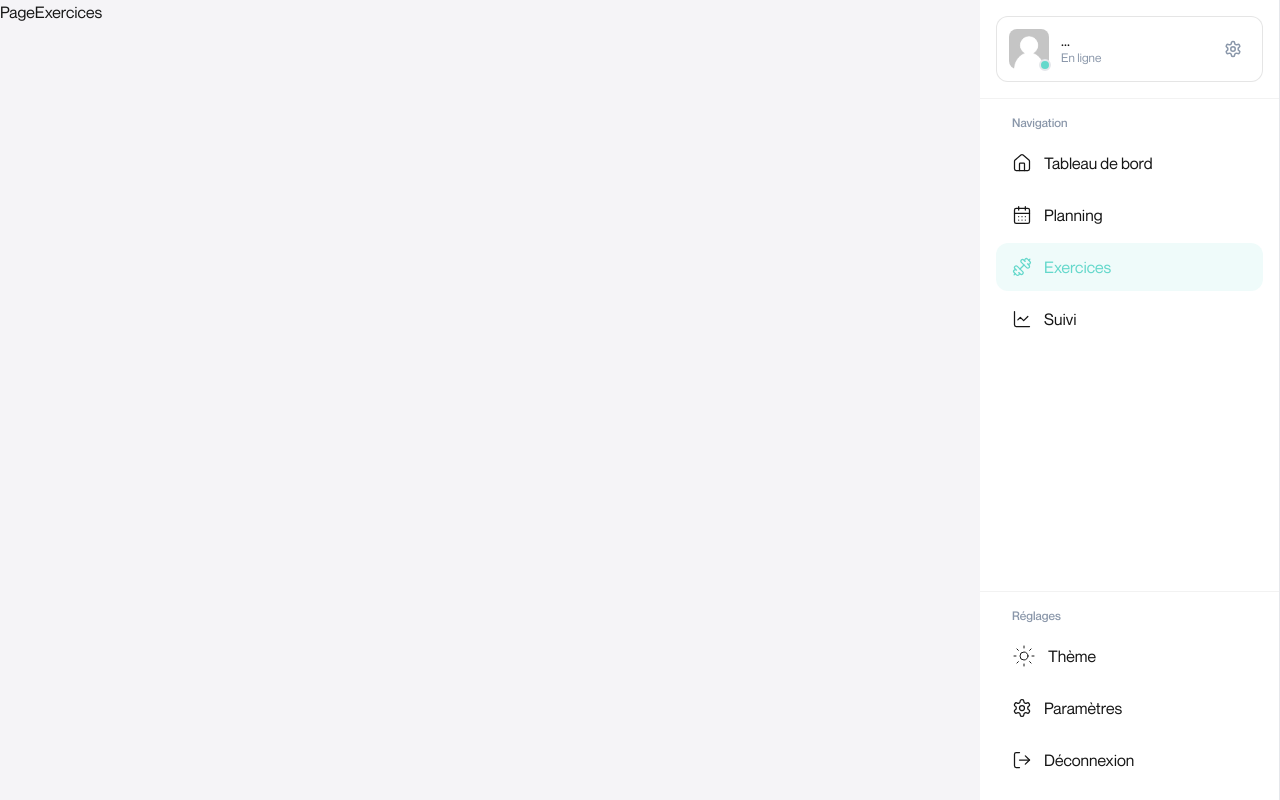
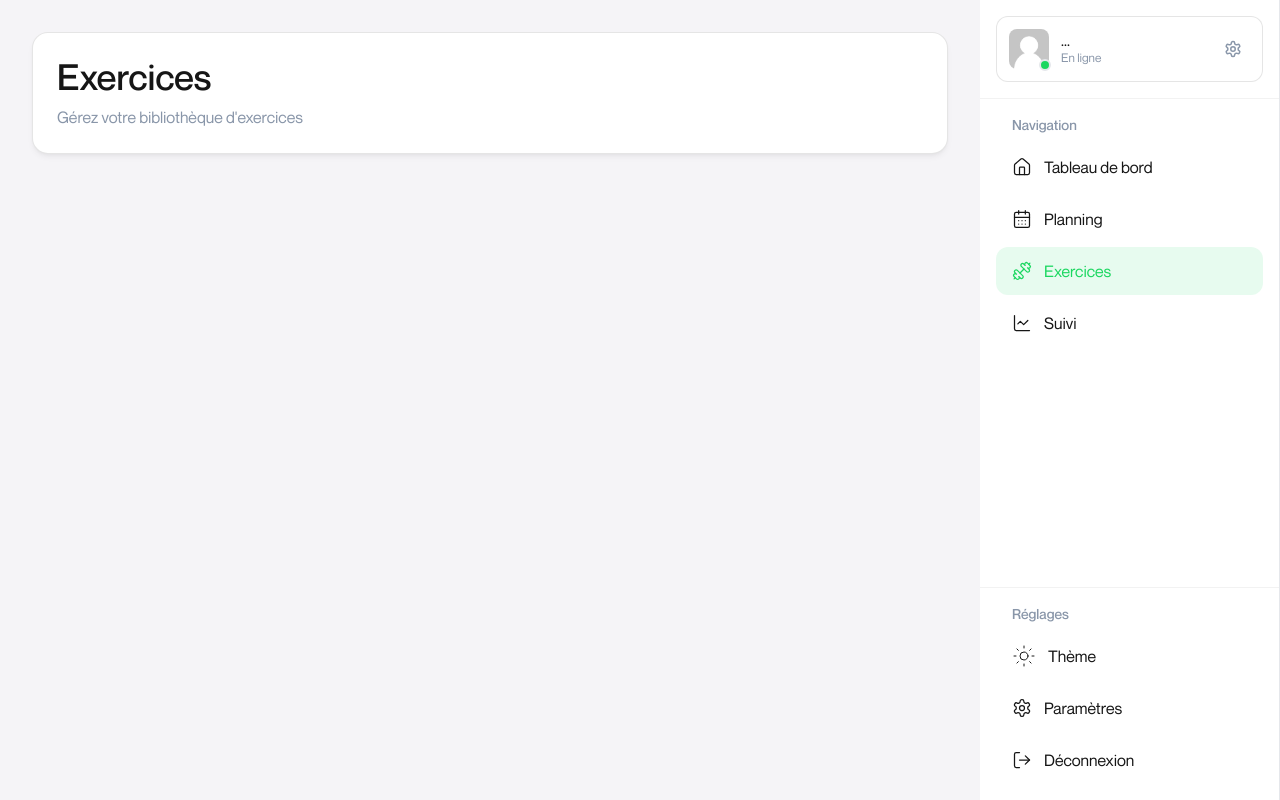
Before and after one commit to nRayen/Sportify, a Next.js app: page /exercices in a window 1280 px wide. Built offline with nearby package versions, Linux system fonts and the light colour scheme; no server answers.

Commit message:
(main) : new sidebar

```diff
--- a/package.json
+++ b/package.json
@@ -32,6 +32,7 @@
     "eslint-config-next": "15.1.4",
     "postcss": "^8",
     "prisma": "^6.2.1",
+    "tailwind-scrollbar": "^4.0.1",
     "tailwindcss": "^3.4.1"
   }
 }
--- a/src/app/(app)/dashboard/page.jsx
+++ b/src/app/(app)/dashboard/page.jsx
@@ -24,10 +24,8 @@ const PageDashboard = async () => {
 
 	const streak = 7;
 
-
-
 	return (
-		<div className="h-full w-full gap-8 grid p-8 grid-cols-1 grid-rows-none lg:grid-cols-2">
+		<div className="h-full w-full gap-8 grid p-4 pb-20 sm:p-6 sm:pb-24 lg:p-8 lg:pb-32 grid-cols-1 grid-rows-none lg:grid-cols-2">
 			<section className="flex flex-col gap-8">
 				{/* Welcome & Date */}
 				<div className="bg-bgtone p-6 rounded-2xl border-[1px] border-black/10 dark:border-white/5 shadow-md shadow-black/5 dark:shadow-white/5">
--- a/src/app/(app)/exercices/page.jsx
+++ b/src/app/(app)/exercices/page.jsx
@@ -1,5 +1,14 @@
 const PageExercices = () => {
-	return <div>PageExercices</div>;
+	return (
+		<div className="w-full p-4 pb-20 sm:p-6 sm:pb-24 lg:p-8 lg:pb-32">
+			<div className="bg-bgtone p-4 sm:p-6 rounded-2xl border-[1px] border-black/10 dark:border-white/5 shadow-md shadow-black/5 dark:shadow-white/5 mb-6 sm:mb-8">
+				<h1 className="text-3xl sm:text-4xl font-medium mb-2">Exercices</h1>
+				<p className="text-text-secondary">
+					Gérez votre bibliothèque d'exercices
+				</p>
+			</div>
+		</div>
+	);
 };
 
 export default PageExercices;
--- a/src/app/(app)/layout.jsx
+++ b/src/app/(app)/layout.jsx
@@ -3,9 +3,9 @@ import SideBarController from "@/components/sidebar/SideBarController";
 
 const AppLayout = ({ children }) => {
 	return (
-		<div className="w-screen min-h-screen h-fit flex flex-col-reverse justify-end lg:flex-row overflow-x-hidden relative">
+		<div className="w-screen min-h-screen h-full flex flex-col-reverse justify-end lg:flex-row overflow-x-hidden relative">
 			<PageAnimation>
-				<main className="h-full w-full">{children}</main>
+				<main className="w-full">{children}</main>
 			</PageAnimation>
 			<SideBarController />
 		</div>
--- a/src/app/(app)/planning/page.jsx
+++ b/src/app/(app)/planning/page.jsx
@@ -13,7 +13,6 @@ import {
 import PlanningDayCard from "@/components/planning/PlanningDayCard";
 
 const PagePlanning = () => {
-
 	const [showNewSessionModal, setShowNewSessionModal] = useState(false);
 	const [currentWeek, setCurrentWeek] = useState(new Date());
 	const [exercises, setExercises] = useState([
@@ -155,7 +154,7 @@ const PagePlanning = () => {
 	};
 
 	return (
-		<div className="h-full w-full p-4 sm:p-6 lg:p-8">
+		<div className=" w-full p-4 pb-20 sm:p-6 sm:pb-24 lg:p-8 lg:pb-32">
 			{/* Header Section */}
 			<div className="bg-bgtone p-4 sm:p-6 rounded-2xl border-[1px] border-black/10 dark:border-white/5 shadow-md shadow-black/5 dark:shadow-white/5 mb-6 sm:mb-8">
 				<div className="flex flex-col sm:flex-row sm:items-center justify-between gap-4 sm:gap-0 mb-6">
@@ -204,7 +203,7 @@ const PagePlanning = () => {
 			</div>
 
 			{/* Calendar Grid */}
-			<div className="flex flex-col sm:flex-row flex-wrap gap-4 overflow-x-auto h-full">
+			<div className="flex flex-col sm:flex-row flex-wrap gap-4 overflow-x-auto">
 				{getWeekDates().map((date) => (
 					<PlanningDayCard
 						key={date.toISOString()}
@@ -238,7 +237,7 @@ const PagePlanning = () => {
 								</div>
 							</div>
 
-							<div className="p-4 sm:p-6 overflow-y-auto flex-1">
+							<div className="p-4 sm:p-6 overflow-y-auto flex-1 custom-scrollbar">
 								<form className="space-y-6">
 									<div className="grid grid-cols-1 lg:grid-cols-2 gap-6 h-full">
 										{/* Left Column - Basic Info & Objective */}
--- a/src/app/(app)/suivi/page.jsx
+++ b/src/app/(app)/suivi/page.jsx
@@ -1,5 +1,12 @@
 const PageSuivi = () => {
-	return <div>PageSuivi</div>;
+	return (
+		<div className="w-full p-4 pb-20 sm:p-6 sm:pb-24 lg:p-8 lg:pb-32">
+			<div className="bg-bgtone p-4 sm:p-6 rounded-2xl border-[1px] border-black/10 dark:border-white/5 shadow-md shadow-black/5 dark:shadow-white/5 mb-6 sm:mb-8">
+				<h1 className="text-3xl sm:text-4xl font-medium mb-2">Suivi</h1>
+				<p className="text-text-secondary">Suivez votre progression</p>
+			</div>
+		</div>
+	);
 };
 
 export default PageSuivi;
--- a/src/app/globals.css
+++ b/src/app/globals.css
@@ -6,43 +6,47 @@
   border: 1px solid red;
 } */
 
+@layer utilities {
+	.custom-scrollbar {
+		@apply scrollbar-thin scrollbar-track-background dark:scrollbar-track-background-dark scrollbar-thumb-primary/20 hover:scrollbar-thumb-primary/30 scrollbar-thumb-rounded-full;
+	}
+}
+
 /* Bg  */
 .bg-bgcolor {
-  @apply bg-background dark:bg-background-dark
+	@apply bg-background dark:bg-background-dark;
 }
 .bg-bgcolor-inverted {
-  @apply dark:bg-background bg-background-dark
+	@apply dark:bg-background bg-background-dark;
 }
-
 
 /* Bg tone */
 .bg-bgtone {
-  @apply bg-backgroundTone dark:bg-backgroundTone-dark
+	@apply bg-backgroundTone dark:bg-backgroundTone-dark;
 }
 .bg-bgtone-inverted {
-  @apply dark:bg-backgroundTone bg-backgroundTone-dark
+	@apply dark:bg-backgroundTone bg-backgroundTone-dark;
 }
-
 
 /* Texte */
 .text-default {
-  @apply text-text-primary dark:text-text-primary-dark
+	@apply text-text-primary dark:text-text-primary-dark;
 }
 
 .text-inverted {
-  @apply dark:text-text-primary text-text-primary-dark
+	@apply dark:text-text-primary text-text-primary-dark;
 }
 
 @font-face {
-  font-family: 'NeueMontreal';
-  src: url('/fonts/NeueMontreal-Regular.woff2') format('woff2');
+	font-family: "NeueMontreal";
+	src: url("/fonts/NeueMontreal-Regular.woff2") format("woff2");
 	font-weight: normal;
 	font-style: normal;
 }
 
 @font-face {
-  font-family: 'NeueMontreal';
-  src: url('/fonts/NeueMontreal-Medium.woff2') format('woff2');
+	font-family: "NeueMontreal";
+	src: url("/fonts/NeueMontreal-Medium.woff2") format("woff2");
 	font-weight: 500;
 	font-style: normal;
 }
@@ -50,11 +54,12 @@
 body {
 	font-family: Arial, Helvetica, sans-serif;
 	display: flex;
-  justifiy-content: center;
-  align-items : center;
-  min-height : 100vh;
+	flex-direction: column;
+	min-height: 100vh;
+	height: 100vh;
 }
 
 html {
+	height: 100%;
 	@apply transition-colors duration-500;
 }
--- a/src/components/PageAnimation.jsx
+++ b/src/components/PageAnimation.jsx
@@ -1,4 +1,4 @@
-"use client"
+"use client";
 
 import { AnimatePresence, motion } from "framer-motion";
 import { usePathname } from "next/navigation";
@@ -10,9 +10,9 @@ const PageAnimation = ({ children }) => {
 		<AnimatePresence mode="wait">
 			<motion.div
 				key={pathname}
-                className="w-full h-full"
-				initial={{ opacity: 0}}
-				animate={{ opacity: 1}}
+				className="w-full min-h-screen flex flex-col-reverse lg:flex-row overflow-y-auto overflow-x-hidden relative custom-scrollbar"
+				initial={{ opacity: 0 }}
+				animate={{ opacity: 1 }}
 				transition={{ duration: 0.4, ease: "easeInOut" }}
 			>
 				{children}
--- a/src/components/sidebar/SideBar.jsx
+++ b/src/components/sidebar/SideBar.jsx
@@ -38,7 +38,7 @@ const SideBar = ({ isOpen, setIsOpen }) => {
 
 			{/* Navigation */}
 			<div className="flex-1 overflow-y-auto p-4">
-				<h3 className="text-xs font-medium text-text-secondary px-4 mb-2">
+				<h3 className="text-sm font-medium text-text-secondary px-4 mb-2">
 					Navigation
 				</h3>
 				<SideBarNav itemstyle={itemstyle} />
@@ -46,7 +46,7 @@ const SideBar = ({ isOpen, setIsOpen }) => {
 
 			{/* Bottom Section */}
 			<div className="p-4 border-t-[1px] border-black/5 dark:border-white/5">
-				<h3 className="text-xs font-medium text-text-secondary px-4 mb-2">
+				<h3 className="text-sm font-medium text-text-secondary px-4 mb-2">
 					Réglages
 				</h3>
 				<div className="flex flex-col gap-1">
--- a/src/components/sidebar/SideBarController.jsx
+++ b/src/components/sidebar/SideBarController.jsx
@@ -1,34 +1,32 @@
 "use client";
-import { Menu } from "lucide-react";
+import { Menu, X } from "lucide-react";
 import { useState } from "react";
 import SideBar from "./SideBar";
+import LogoSVG from "../SVG/LogoSVG";
 
 const SideBarController = () => {
 	const [isOpen, setIsOpen] = useState(false);
 
 	return (
-		<>
-			<>
-				<header className=" sidebar lg:hidden text-default bg-gradient-to-b to-background from-backgroundTone dark:to-background-dark dark:from-backgroundTone-dark  h-14 flex justify-between items-center px-2">
-					<h1 className="text-lg text-default">Sportify</h1>
+		<div className="sidebar">
+			<header className="lg:hidden text-default bg-bgtone border-b-[1px] border-black/10 dark:border-white/5 h-16 flex justify-between items-center px-4">
+				<div className="flex items-center gap-2">
+					<LogoSVG className="fill-primary w-6 h-6" />
+					<h1 className="text-lg font-medium">Sportify</h1>
+				</div>
 				<button
 					onClick={() => setIsOpen(!isOpen)}
-						className="h-full sidebarbutton"
+					className="p-2 hover:bg-background dark:hover:bg-background-dark rounded-lg transition-colors"
 				>
-						<Menu
-							strokeWidth={1}
-							onClick={() => setIsOpen(!isOpen)}
-							height={35}
-							width={35}
-						/>
+					{isOpen ? (
+						<X strokeWidth={1} size={24} />
+					) : (
+						<Menu strokeWidth={1} size={24} />
+					)}
 				</button>
 			</header>
-
-				<div>
 			<SideBar isOpen={isOpen} setIsOpen={setIsOpen} />
 		</div>
-			</>
-		</>
 	);
 };
 
--- a/tailwind.config.mjs
+++ b/tailwind.config.mjs
@@ -30,10 +30,10 @@ export default {
         primary: {
           // DEFAULT: "#4CAF50"
           // DEFAULT: "#9B5DE5"
-          DEFAULT: "#10B981",
-          // DEFAULT: "#1BD760",
+          // DEFAULT: "#10B981",
+          DEFAULT: "#1BD760",
           // DEFAULT: "#FF8C00"
-          DEFAULT: "#64D8CB",
+          // DEFAULT: "#64D8CB",
         },
         text: {
           primary: {
@@ -58,5 +58,7 @@ export default {
       },
     },
   },
-  plugins: [],
+  plugins: [
+    require('tailwind-scrollbar')({ nocompatible: true }),
+  ],
 };
```
Also changed, not shown: 1 other file (tests, documents, lock files or other folders). Lines whose indentation alone changed are shown as unchanged.
